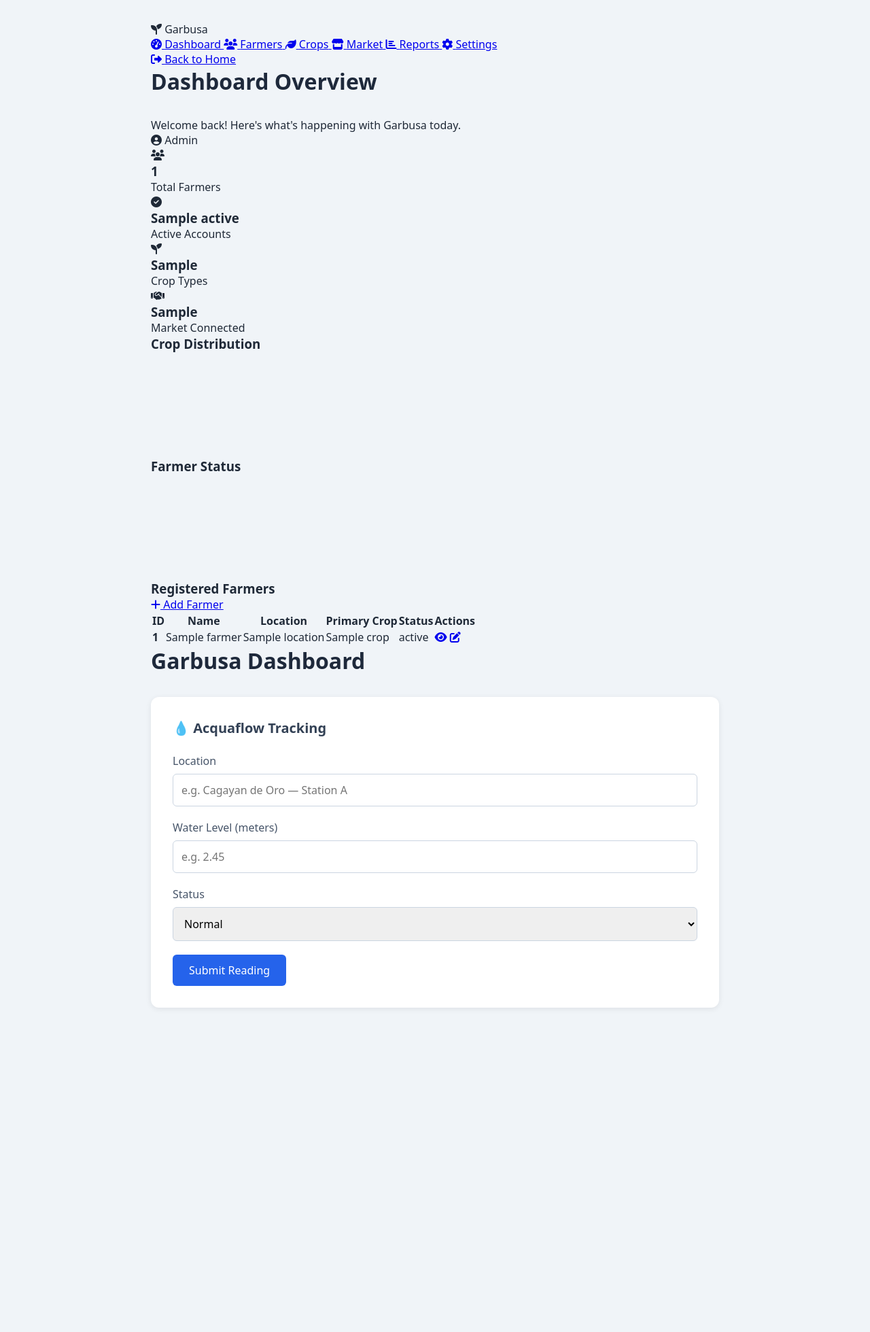
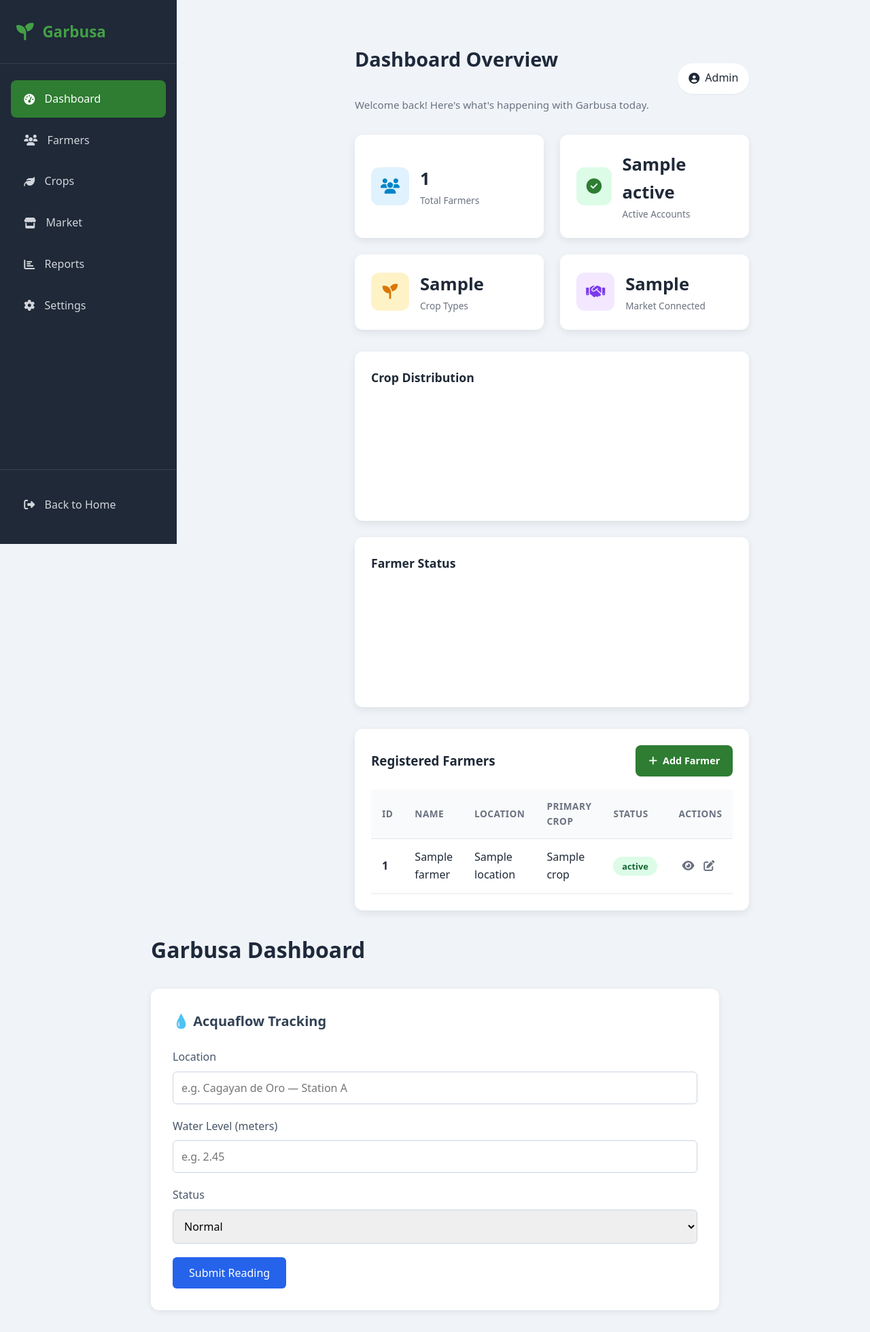
Before and after one commit to Hahaha62736266/Garbusa, a Flask app: template templates/dashboard.html in a window 1280 px wide. Shown: the whole page at 68% size. Before the commit the page ends 1482 px from the top, so only its background shows below. Run offline with Flask 3, Linux system fonts and the light colour scheme; the template is opened without the code that fills it: most values are stand-ins (such as "Sample title", 1, 10 or a date in 2020); a map, chart or similar area stays blank.

Commit message:
Update style.css

```diff
--- a/static/css/style.css
+++ b/static/css/style.css
@@ -1,37 +1,44 @@
-/* === Global Reset & Base === */
-* {
-    margin: 0;
-    padding: 0;
-    box-sizing: border-box;
-}
-
+/* === Global & Variables === */
 :root {
     --primary-green: #2e7d32;
     --dark-green: #1b5e20;
     --light-green: #e8f5e9;
     --accent: #43a047;
-    --text-dark: #1f2937;
+    --sidebar-bg: #1f2937;
+    --sidebar-active: #2e7d32;
+    --text-main: #1f2937;
     --text-light: #6b7280;
+    --bg-light: #f9fafb;
     --white: #ffffff;
-    --shadow-sm: 0 1px 3px rgba(0,0,0,0.08);
-    --shadow-lg: 0 10px 30px rgba(46, 125, 50, 0.15);
-    --radius: 16px;
+    --border-color: #e5e7eb;
+    --shadow-sm: 0 1px 3px rgba(0,0,0,0.05);
+    --shadow-md: 0 4px 12px rgba(0,0,0,0.08);
+    --shadow-lg: 0 1px 40px rgba(0,0,0,0.12);
+    --radius: 12px;
+    --radius-sm: 8px;
+}
+
+* {
+    margin: 0;
+    padding: 0;
+    box-sizing: border-box;
+    font-family: 'Segoe UI', 'Roboto', sans-serif;
 }
 
 body {
-    font-family: 'Segoe UI', 'Roboto', sans-serif;
-    background: linear-gradient(135deg, #e8f5e9 0%, #c8e6c9 100%);
-    min-height: 100vh;
-    color: var(--text-dark);
+    background-color: var(--bg-light);
+    color: var(--text-main);
+    line-height: 1.6;
 }
 
+/* === Landing Page Styles === */
 .page-container {
     display: flex;
     flex-direction: column;
     min-height: 100vh;
+    background: linear-gradient(135deg, #e8f5e9 0%, #c8e6c9 100%);
 }
 
-/* === Hero Section === */
 .hero-section {
     flex: 1;
     display: flex;
@@ -52,17 +59,10 @@ body {
 }
 
 @keyframes fadeInUp {
-    from {
-        opacity: 0;
-        transform: translateY(20px);
-    }
-    to {
-        opacity: 1;
-        transform: translateY(0);
-    }
+    from { opacity: 0; transform: translateY(20px); }
+    to { opacity: 1; transform: translateY(0); }
 }
 
-/* === Status Icon === */
 .status-icon {
     width: 80px;
     height: 80px;
@@ -77,13 +77,11 @@ body {
     box-shadow: 0 6px 16px rgba(46, 125, 50, 0.25);
 }
 
-/* === Headings & Text === */
 .main-heading {
     font-size: 2.2rem;
     font-weight: 700;
     color: var(--primary-green);
     margin-bottom: 0.5rem;
-    letter-spacing: 0.5px;
 }
 
 .subtext {
@@ -92,7 +90,6 @@ body {
     margin-bottom: 2.5rem;
 }
 
-/* === Dashboard Link / Button === */
 .dashboard-link {
     display: inline-flex;
     align-items: center;
@@ -103,7 +100,6 @@ body {
     border-radius: 10px;
     text-decoration: none;
     font-weight: 600;
-    font-size: 1rem;
     transition: all 0.3s ease;
     box-shadow: 0 4px 12px rgba(46, 125, 50, 0.3);
 }
@@ -111,14 +107,8 @@ body {
 .dashboard-link:hover {
     transform: translateY(-2px);
     box-shadow: 0 6px 20px rgba(46, 125, 50, 0.35);
-    background: linear-gradient(135deg, var(--dark-green), var(--primary-green));
 }
 
-.dashboard-link i {
-    font-size: 1.1rem;
-}
-
-/* === Footer === */
 .footer {
     text-align: center;
     padding: 1.5rem;
@@ -126,12 +116,289 @@ body {
     font-size: 0.9rem;
 }
 
+/* === Dashboard Layout === */
+.dashboard-wrapper {
+    display: flex;
+    min-height: 100vh;
+}
+
+.sidebar {
+    width: 260px;
+    background: var(--sidebar-bg);
+    color: white;
+    display: flex;
+    flex-direction: column;
+    position: fixed;
+    height: 100vh;
+    left: 0;
+    top: 0;
+}
+
+.sidebar-brand {
+    padding: 1.8rem 1.5rem;
+    font-size: 1.4rem;
+    font-weight: 700;
+    display: flex;
+    align-items: center;
+    gap: 0.8rem;
+    color: var(--accent);
+    border-bottom: 1px solid #374151;
+}
+
+.sidebar-brand i {
+    font-size: 1.6rem;
+}
+
+.sidebar-nav {
+    flex: 1;
+    padding: 1.5rem 1rem;
+}
+
+.nav-link {
+    display: flex;
+    align-items: center;
+    gap: 0.9rem;
+    padding: 0.9rem 1.2rem;
+    color: #d1d5db;
+    text-decoration: none;
+    border-radius: var(--radius-sm);
+    margin-bottom: 0.4rem;
+    transition: all 0.25s ease;
+}
+
+.nav-link:hover, .nav-link.active {
+    background: var(--sidebar-active);
+    color: white;
+}
+
+.sidebar-footer {
+    padding: 1.5rem 1rem;
+    border-top: 1px solid #374151;
+}
+
+.main-content {
+    flex: 1;
+    margin-left: 260px;
+    padding: 2rem 2.5rem;
+}
+
+.top-bar {
+    display: flex;
+    justify-content: space-between;
+    align-items: center;
+    margin-bottom: 2rem;
+    flex-wrap: wrap;
+    gap: 1rem;
+}
+
+.top-bar-left h1 {
+    font-size: 1.8rem;
+    font-weight: 700;
+}
+
+.top-bar-left p {
+    color: var(--text-light);
+    font-size: 0.95rem;
+}
+
+.user-profile {
+    display: flex;
+    align-items: center;
+    gap: 0.5rem;
+    padding: 0.6rem 1rem;
+    background: white;
+    border-radius: 30px;
+    box-shadow: var(--shadow-sm);
+}
+
+/* === Stats Cards === */
+.stats-grid {
+    display: grid;
+    grid-template-columns: repeat(auto-fit, minmax(240px, 1fr));
+    gap: 1.5rem;
+    margin-bottom: 2rem;
+}
+
+.stat-card {
+    background: white;
+    padding: 1.5rem;
+    border-radius: var(--radius);
+    box-shadow: var(--shadow-md);
+    display: flex;
+    align-items: center;
+    gap: 1rem;
+    transition: transform 0.25s ease;
+}
+
+.stat-card:hover {
+    transform: translateY(-4px);
+}
+
+.stat-icon {
+    width: 56px;
+    height: 56px;
+    border-radius: 12px;
+    display: flex;
+    align-items: center;
+    justify-content: center;
+    font-size: 1.4rem;
+    color: white;
+}
+
+.stat-icon.farmers { background: #e0f2fe; color: #0284c7; }
+.stat-icon.active { background: #dcfce7; color: var(--primary-green); }
+.stat-icon.crops { background: #fef3c7; color: #d97706; }
+.stat-icon.market { background: #f3e8ff; color: #7c3aed; }
+
+.stat-info h3 {
+    font-size: 1.6rem;
+    font-weight: 700;
+}
+
+.stat-info p {
+    font-size: 0.85rem;
+    color: var(--text-light);
+}
+
+/* === Charts === */
+.charts-grid {
+    display: grid;
+    grid-template-columns: repeat(auto-fit, minmax(380px, 1fr));
+    gap: 1.5rem;
+    margin-bottom: 2rem;
+}
+
+.chart-card {
+    background: white;
+    padding: 1.5rem;
+    border-radius: var(--radius);
+    box-shadow: var(--shadow-md);
+}
+
+.chart-card h3 {
+    margin-bottom: 1rem;
+    font-size: 1.1rem;
+}
+
+/* === Table Section === */
+.table-section {
+    background: white;
+    padding: 1.5rem;
+    border-radius: var(--radius);
+    box-shadow: var(--shadow-md);
+}
+
+.table-header {
+    display: flex;
+    justify-content: space-between;
+    align-items: center;
+    margin-bottom: 1.2rem;
+    flex-wrap: wrap;
+    gap: 0.8rem;
+}
+
+.btn-primary {
+    display: inline-flex;
+    align-items: center;
+    gap: 0.5rem;
+    background: var(--primary-green);
+    color: white;
+    padding: 0.7rem 1.2rem;
+    border-radius: var(--radius-sm);
+    text-decoration: none;
+    font-weight: 600;
+    font-size: 0.9rem;
+    transition: background 0.25s ease;
+}
+
+.btn-primary:hover {
+    background: var(--dark-green);
+}
+
+.table-wrapper {
+    overflow-x: auto;
+}
+
+.data-table {
+    width: 100%;
+    border-collapse: collapse;
+}
+
+.data-table th,
+.data-table td {
+    padding: 0.9rem 1rem;
+    text-align: left;
+    border-bottom: 1px solid var(--border-color);
+}
+
+.data-table th {
+    background: var(--bg-light);
+    font-weight: 600;
+    font-size: 0.85rem;
+    text-transform: uppercase;
+    letter-spacing: 0.5px;
+    color: var(--text-light);
+}
+
+.data-table tr:hover {
+    background: var(--bg-light);
+}
+
+.status-badge {
+    padding: 0.3rem 0.8rem;
+    border-radius: 20px;
+    font-size: 0.8rem;
+    font-weight: 600;
+}
+
+.status-badge.active {
+    background: #dcfce7;
+    color: #166534;
+}
+
+.status-badge.pending {
+    background: #fef3c7;
+    color: #b45309;
+}
+
+.status-badge.inactive {
+    background: #f3f4f6;
+    color: #4b5563;
+}
+
+.action-icon {
+    color: var(--text-light);
+    margin: 0 0.3rem;
+    text-decoration: none;
+    transition: color 0.2s ease;
+}
+
+.action-icon:hover, .action-icon.edit:hover {
+    color: var(--primary-green);
+}
+
 /* === Responsive === */
-@media (max-width: 480px) {
-    .status-card {
-        padding: 2rem 1.5rem;
+@media (max-width: 900px) {
+    .sidebar {
+        width: 70px;
+    }
+    .sidebar-brand span, .nav-link span {
+        display: none;
+    }
+    .main-content {
+        margin-left: 70px;
+        padding: 1.5rem;
+    }
+    .charts-grid {
+        grid-template-columns: 1fr;
+    }
+}
+
+@media (max-width: 550px) {
+    .stats-grid {
+        grid-template-columns: 1fr 1fr;
     }
     .main-heading {
-        font-size: 1.7rem;
+        font-size: 1.6rem;
     }
 }
```
